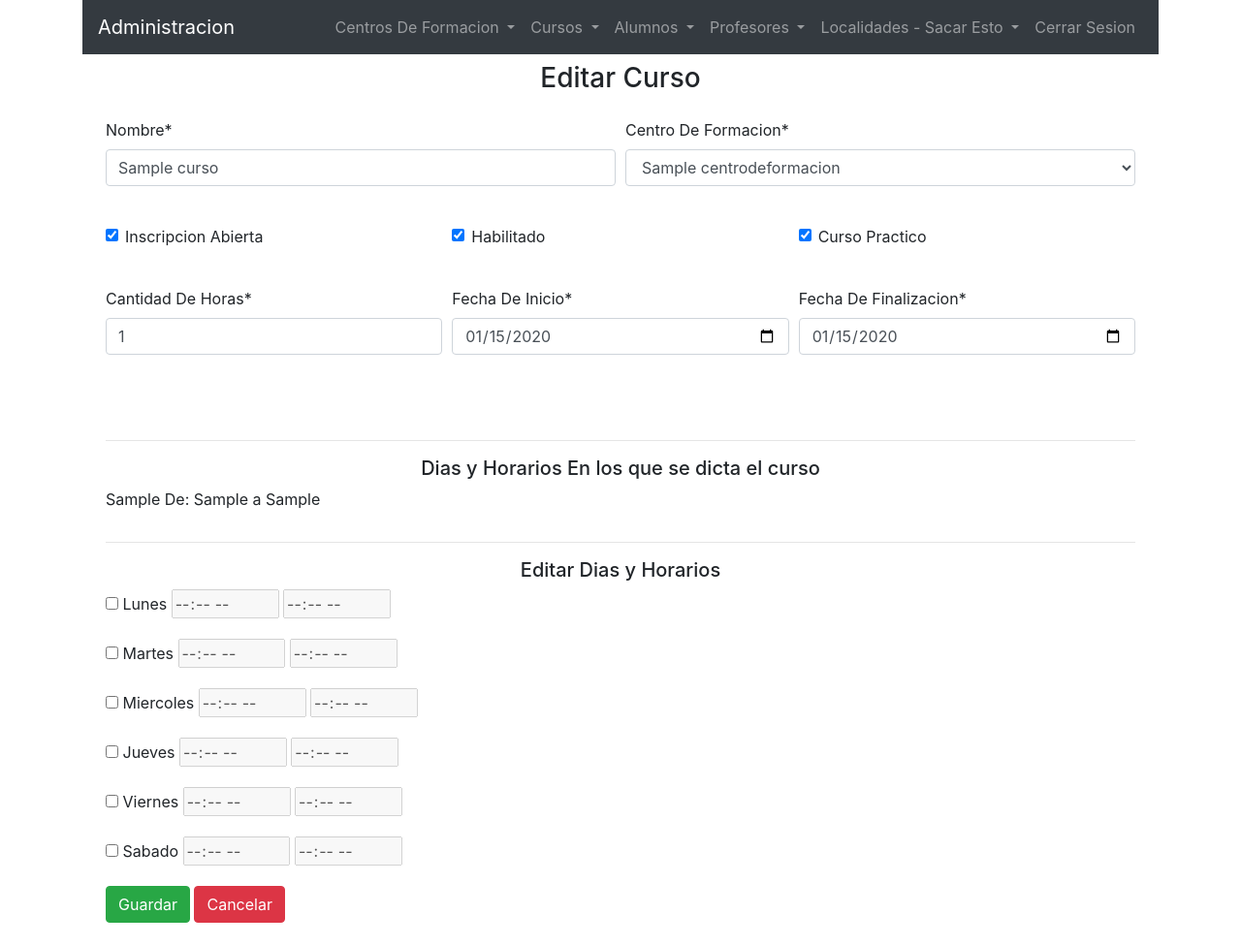
After one commit to rodrigo-amc/i12-CFP, a Django app: page /cursoEditar/1 in a window 1280 px wide. The commit adds this page. Shown: the whole page at 97% size. Run offline with Django 3.2, Linux system fonts and the light colour scheme; a user stored in the database is signed in; tables that the repository leaves empty hold one stand-in row (values such as "Sample post"); some libraries are stand-ins or nearby versions.

Commit message:
Editar Curso. Funciona, pero Falta validar rango de horas

```diff
--- a/CFP/forms.py
+++ b/CFP/forms.py
@@ -29,6 +29,7 @@ class frmCursos(ModelForm):
         fields = [
             'nombre',
             'cenForm',
+            'inscAbierta',
             'habilitado',
             'practico',
             'cantHoras',
@@ -39,6 +40,7 @@ class frmCursos(ModelForm):
         labels = {
             'nombre':'Nombre',
             'cenForm':'Centro De Formacion',
+            'inscAbierta': 'Inscripcion Abierta',
             'practico':'Curso Practico',
             'cantHoras':'Cantidad De Horas',
             'fechaInicio':'Fecha De Inicio',
--- a/CFP/templates/CFP/cursos.html
+++ b/CFP/templates/CFP/cursos.html
@@ -5,7 +5,7 @@
     {% for curso in cursos %}
         <p>
             {{curso}}
-            <a href="" class="btn btn-warning">Editar</a>
+            <a href="{% url 'cursoEditar' curso.id %}" class="btn btn-warning">Editar</a>
             <a href="" class="btn btn-danger">Borrar</a>
         </p>
     {% endfor %}
--- /dev/null
+++ b/CFP/templates/CFP/cursosFormEdit.html
@@ -0,0 +1,229 @@
+{% extends 'Usuarios/menuAdmin.html' %}
+
+
+{% block Contenido %}
+
+    {% load crispy_forms_tags %}
+
+    <form action="" method="post" id="frmEdit" autocomplete="off" class="m-4">
+        {% csrf_token %}
+        <di class="form-row">
+            <div class="col-md-6">
+                {{form.nombre | as_crispy_field}}
+            </div>
+            <div class="col-md-6">
+                {{form.cenForm | as_crispy_field}}
+            </div>
+        </di>
+        <div class="form-row mt-4 mb-4">
+            <div class="col-md-4">
+                {{form.inscAbierta | as_crispy_field}}
+            </div>
+            <div class="col-md-4">
+                {{form.habilitado | as_crispy_field}}
+            </div>
+            <div class="col-md-4">
+                {{form.practico | as_crispy_field}}
+            </div>
+        </div>
+        <div class="form-row mb-4">
+            <div class="col-md-4">
+                {{form.cantHoras | as_crispy_field}}
+            </div>
+            <div class="col-md-4">
+                {{form.fechaInicio | as_crispy_field}}
+            </div>
+            <div class="col-md-4 mb-5">
+                {{form.fechaFin | as_crispy_field}}
+            </div>
+        </div>
+        <hr class="mt-4">
+
+        <p class="h5 text-center">Dias y Horarios En los que se dicta el curso</p>
+
+        <div class="form-row">
+            {% for dia in curso.diasHorarios.all %}
+
+            <div class="col-md-3">
+                <p>{{dia}} De: {{dia.horaInicio}} a {{dia.horaFin}}</p>
+            </div>
+
+
+            {% endfor %}
+        </div>
+
+        <hr>
+        <p class="h5 text-center">Editar Dias y Horarios</p>
+
+        <p>
+            <input type="checkbox" class="dias" id="lunes" name="dias" value="Lunes">
+            <label for="dias">Lunes</label>
+            <input type="time" class="LunesI" name="horaInicio" id="" disabled>
+            <input type="time" class="LunesF" name="horaFin" id="" disabled>
+            <span class="ml-2" id="Lunes" style="color: red;"></span>
+        </p>
+
+        <p>
+            <input type="checkbox" class="dias" id="" name="dias" value="Martes">
+            <label for="dias">Martes</label>
+            <input type="time" class="MartesI" name="horaInicio" id="" disabled>
+            <input type="time" class="MartesF" name="horaFin" id="" disabled>
+            <span class="ml-2" id="Martes" style="color: red;"></span>
+
+        </p>
+
+        <p>
+            <input type="checkbox" class="dias" id="" name="dias" value="Miercoles">
+            <label for="dias">Miercoles</label>
+            <input type="time" class="MiercolesI" name="horaInicio" id="" disabled>
+            <input type="time" class="MiercolesF" name="horaFin" id="" disabled>
+            <span class="ml-2" id="Miercoles" style="color: red;"></span>
+
+        </p>
+
+        <p>
+            <input type="checkbox" class="dias" id="" name="dias" value="Jueves">
+            <label for="dias">Jueves</label>
+            <input type="time" class="JuevesI" name="horaInicio" id="" disabled>
+            <input type="time" class="JuevesF" name="horaFin" id="" disabled>
+            <span class="ml-2" id="Jueves" style="color: red;"></span>
+
+        </p>
+
+        <p>
+            <input type="checkbox" class="dias" id="" name="dias" value="Viernes">
+            <label for="dias">Viernes</label>
+            <input type="time" class="ViernesI" name="horaInicio" id="" disabled>
+            <input type="time" class="ViernesF" name="horaFin" id="" disabled>
+            <span class="ml-2" id="Viernes" style="color: red;"></span>
+
+        </p>
+
+        <p>
+            <input type="checkbox" class="dias" id="" name="dias" value="Sabado">
+            <label for="dias">Sabado</label>
+            <input type="time" class="SabadoI" name="horaInicio" id="" disabled>
+            <input type="time" class="SabadoF" name="horaFin" id="" disabled>
+            <span class="ml-2" id="Sabado" style="color: red;"></span>
+
+        </p>
+
+        <input type="submit" id="btnGuardar" class="btn btn-success" value="Guardar">
+        <a href="{% url 'cursos' %}" class="btn btn-danger">Cancelar</a>
+    </form>
+
+
+{% endblock Contenido %}
+
+
+{% block jquery %}
+    <script>
+        var Dias = $('input[name="dias"]')
+
+        //Funcionalidad para habilitar la edicion de los inputs tipo time
+        //Cuando cambia el estado de un checkbox
+        $('.dias').change(function(){
+            //pruebas
+            //alert('clicked')
+
+            //Creo una array con todos los inputs (checkbox) con nombre "dias"
+            var checks = $('input[name="dias"]')
+            //pruebas
+            //console.log(checks.length);
+
+            //Por cada elemento del array, cada checkbox
+            $(checks).each(function(){
+                //pruebas
+                //console.log(this.value)
+                //pruebas
+                //$('.habilitar').prop("disabled", false);
+
+                //Guardo el valor del checkbox, que tambien es el nombre de la clase de los
+                //inputs de tipo "time" que le corresponde a cada checkbox
+                var claseTime = this.value
+
+                //Si el checkbox es "tildado"
+                if ($(this).is(":checked")){
+                    //pruebas
+                    //alert("Clase: "+clase)
+
+                    //Le saco la propiedad "disaabled" a los "time" con esa clase
+                    $('.'+claseTime+'I').prop("disabled", false);
+                    $('.'+claseTime+'F').prop("disabled", false);
+
+                }
+                //Si el checkbox no es "tildado"
+                else{
+                    //pruebas
+                    //alert('naditas')
+
+                    //Le agrego la propiedad "disabled" a los time con esa clase
+                    $('.'+claseTime+'I').prop("disabled", true);
+                    $('.'+claseTime+'F').prop("disabled", true);
+
+                    //Borro el valor que tiene el input "time"
+                    $('.'+claseTime).val("")
+
+                }
+
+            })
+        })
+
+
+        //Validar que input time no este vacio si checkbox es checked
+        //Cada vez que se encuentre un input vacio al recorrer el array "Dias"
+        //se agrega un elemento al array "vacios"
+        var vacios = []
+
+        $('#btnGuardar').click(function(e){
+            e.preventDefault()
+
+            /*Limpio el array de para que cada vez que se itera solo esten los
+              valores que realmente esten vacios*/
+            vacios = []
+
+            //Itero sobre cada elemento de "Dias"
+            $(Dias).each(function(){
+
+                //Guardo la clase del checkbox
+                var clase = this.value
+
+                //Limpio el span que muestra mensaje de error de cada input
+                $('#'+clase).text('')
+
+                //Si el checkbox es "tildado"
+                if ($(this).is(":checked")){
+
+                    //Guardo el string que representa el nombre de la clase para
+                    //los inputs tipo time
+                    var itimeI = $('.'+clase+'I')
+                    var itimeF = $('.'+clase+'F')
+
+                    //si el input time está vacio
+                    if( (itimeI.val() == "") || (itimeF.val() == "") ){
+
+                        //Agrego un elemento a la lista vacios
+                        vacios.push($(this))
+                        console.clear()
+                        console.log(vacios.length)
+
+                        //Le asigno al span un mensaje de error
+                        $('#'+clase).append('Completar Valores')
+
+                    }
+
+                }
+
+            })
+
+            //Si el array "vacios" no tiene elementos
+            if (vacios.length == 0){
+                //alert('enviado')
+
+                //Envio el formulario
+                $('#frmEdit').submit()
+            }
+
+        })
+    </script>
+{% endblock jquery %}
--- a/CFP/urls.py
+++ b/CFP/urls.py
@@ -18,5 +18,6 @@ urlpatterns = [
     #Cursos
     path('cursoNuevo', views.cursoNuevo, name='cursoNuevo'),
     path('cursos', views.cursoLista, name='cursos'),
+    path('cursoEditar/<int:idCurso>', views.cursoEditar, name='cursoEditar'),
 
 ]
--- a/CFP/views.py
+++ b/CFP/views.py
@@ -224,4 +224,52 @@ def cursoLista(request):
     return render(request, 'CFP/cursos.html', ctxt)
 
 
+@login_required
+def cursoEditar(request, idCurso):
+    curso = Curso.objects.get(pk=idCurso)
+    frEditar = frmCursos()
+
+    if request.method == 'GET':
+        frEditar = frmCursos(instance=curso)
+
+        ctxGET = {
+            'form':frEditar,
+            'curso': curso,
+            'titulo':'Editar Curso'
+        }
+        return render(request, 'CFP/cursosFormEdit.html', ctxGET)
+
+    #POST
+    else:
+        dias = request.POST.getlist('dias')
+        fIni = request.POST.getlist('horaInicio')
+        fFin = request.POST.getlist('horaFin')
+        frEditar = frmLocalidad(request.POST, instance=curso)
+
+        if frEditar.is_valid():
+            if len(dias)!=0:
+                dhs = curso.diasHorarios.all()
+                for dh in dhs:
+                    dh.delete()
+                for i in range(len(dias)):
+                    nuevoDiaHora = curso.diasHorarios.create(dia=dias[i], horaInicio=fIni[i], horaFin=fFin[i])
+                frEditar.save()
+                #return HttpResponse(dhs)
+            else:
+                frEditar.save()
+
+            return redirect('/cursos')
+
+        # Si el form no es valido
+        else:
+            ctxtPOST = {
+                'form': frEditar,
+                'titulo': 'Editar Curso - Corregir Errores'
+            }
+            for mensaje in frEditar.errors:
+                messages.error(request, frEditar.errors[mensaje])
+                return render(request, 'CFP/cursosFormEdit.html', ctxtPOST)
+
+        return redirect('/cursos')
+
 #endregion Cursos
```
